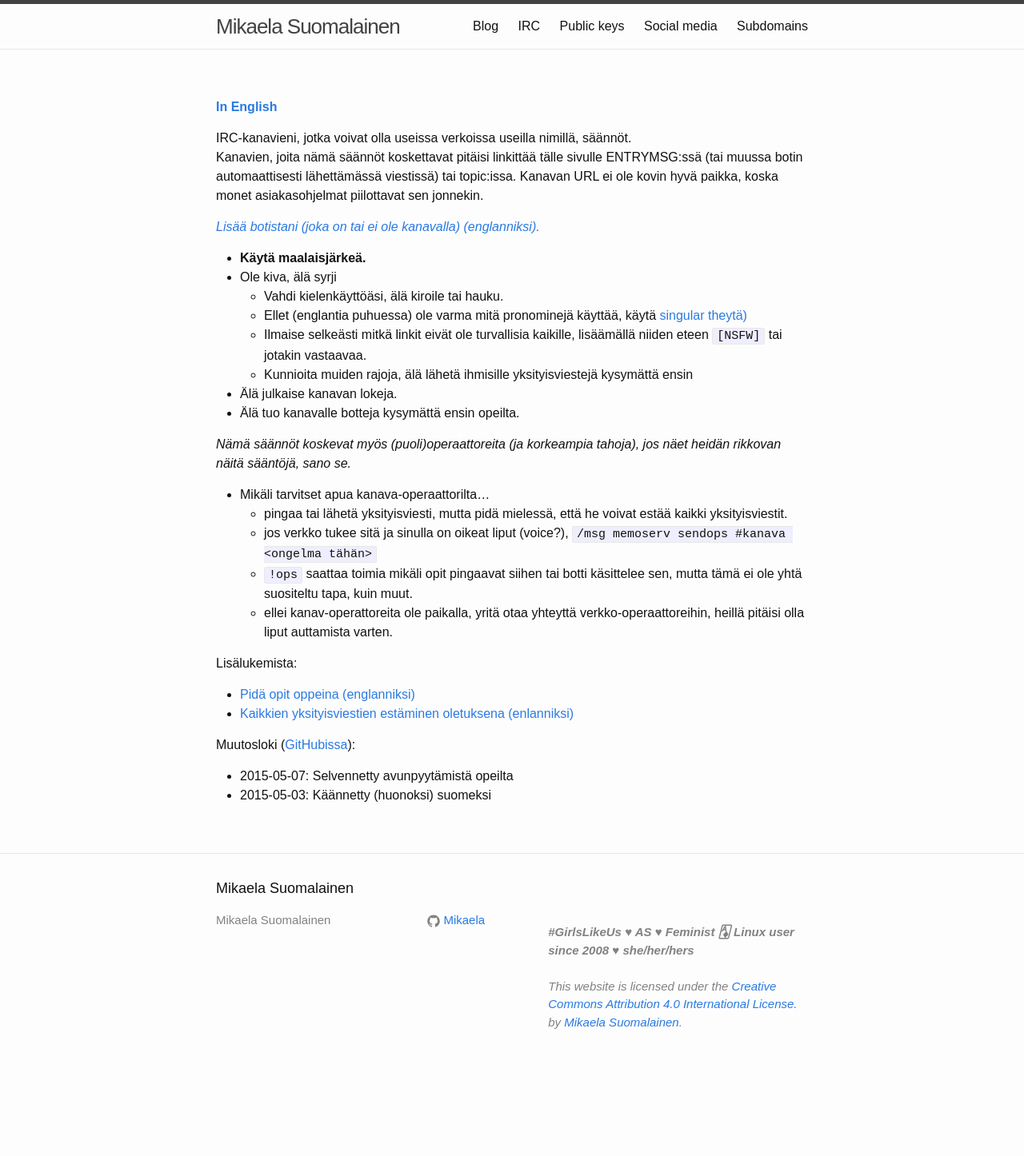
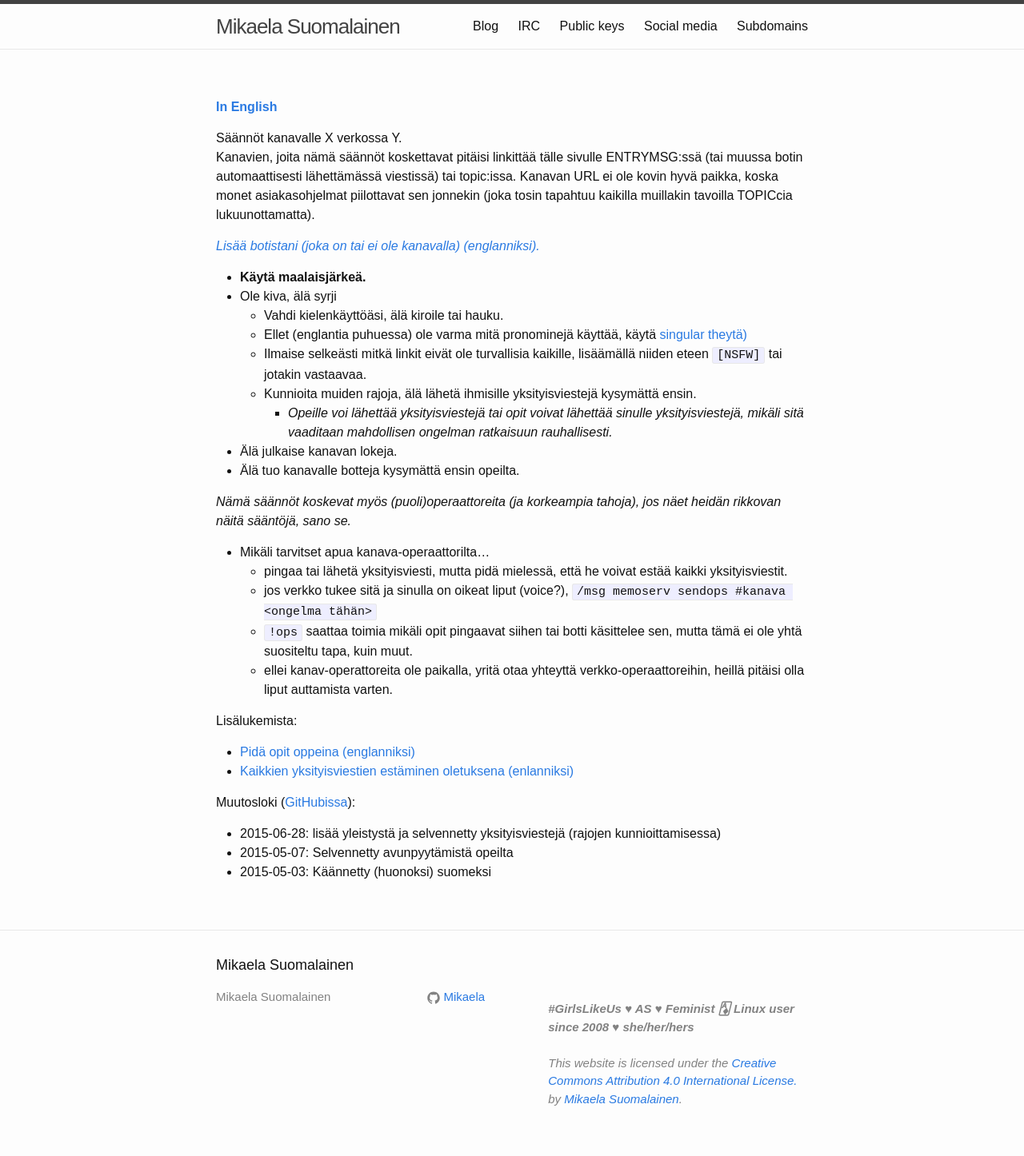
Before and after one commit to Mikaela/mikaela.github.io, a Jekyll site: the page built from pages/channel.fi.markdown, in a window 1280 px wide. Shown: the whole page at 80% size. Built offline with Jekyll 4.4.1, drawn with Linux system fonts in a browser that asks for light colours; Markdown is read by kramdown in place of the engine named in the settings; before the commit the page ends 1350 px from its top, so only the background shows below that.

Commit message:
channel: more generalization & clarifying PMs

```diff
--- a/pages/channel.fi.markdown
+++ b/pages/channel.fi.markdown
@@ -8,11 +8,10 @@ redirect_from: /kanava.html
 
 **[In English](channel.html)**
 
-IRC-kanavieni, jotka voivat olla useissa verkoissa useilla nimillä,
-säännöt.<br/>Kanavien, joita nämä säännöt koskettavat pitäisi linkittää
-tälle sivulle ENTRYMSG:ssä (tai muussa botin automaattisesti lähettämässä
-viestissä) tai topic:issa. Kanavan URL ei ole kovin hyvä paikka, koska
-monet asiakasohjelmat piilottavat sen jonnekin.
+Säännöt kanavalle X verkossa Y.<br/>Kanavien, joita nämä säännöt
+koskettavat pitäisi linkittää tälle sivulle ENTRYMSG:ssä (tai muussa botin automaattisesti lähettämässä viestissä) tai topic:issa. Kanavan URL ei ole
+kovin hyvä paikka, koska monet asiakasohjelmat piilottavat sen jonnekin
+(joka tosin tapahtuu kaikilla muillakin tavoilla TOPICcia lukuunottamatta).
 
 *[Lisää botistani (joka on tai ei ole kanavalla) (englanniksi).](bot.html)*
 
@@ -24,7 +23,10 @@ monet asiakasohjelmat piilottavat sen jonnekin.
     * Ilmaise selkeästi mitkä linkit eivät ole turvallisia kaikille,
       lisäämällä niiden eteen `[NSFW]` tai jotakin vastaavaa.
     * Kunnioita muiden rajoja, älä lähetä ihmisille yksityisviestejä
-      kysymättä ensin
+      kysymättä ensin.
+        * *Opeille voi lähettää yksityisviestejä tai opit voivat lähettää
+          sinulle yksityisviestejä, mikäli sitä vaaditaan mahdollisen
+          ongelman ratkaisuun rauhallisesti.*
 * Älä julkaise kanavan lokeja.
 * Älä tuo kanavalle botteja kysymättä ensin opeilta.
 
@@ -48,5 +50,7 @@ Lisälukemista:
 
 Muutosloki ([GitHubissa](https://github.com/Mikaela/mikaela.github.io/commits/master/pages/channel.fi.markdown)):
 
+* 2015-06-28: lisää yleistystä ja selvennetty yksityisviestejä (rajojen
+  kunnioittamisessa)
 * 2015-05-07: Selvennetty avunpyytämistä opeilta
 * 2015-05-03: Käännetty (huonoksi) suomeksi
```
Also changed, not shown: pages/channel.markdown (+8 -4 lines).
